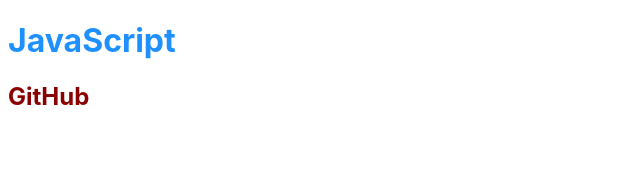
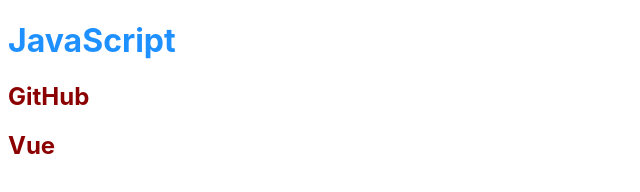
Before and after one commit to owen-77/git-learn, a plain HTML site: page index.html in a window 1280 px wide. Shown: the full height of the page, 0-640 px from the left. Drawn offline with Linux system fonts and the light colour scheme.

Commit message:
添加了Vue内容

```diff
--- a/index.html
+++ b/index.html
@@ -10,5 +10,6 @@
 <body>
     <h1>JavaScript</h1>
     <h2>GitHub</h2>
+    <h2>Vue</h2>
 </body>
 </html>
```
